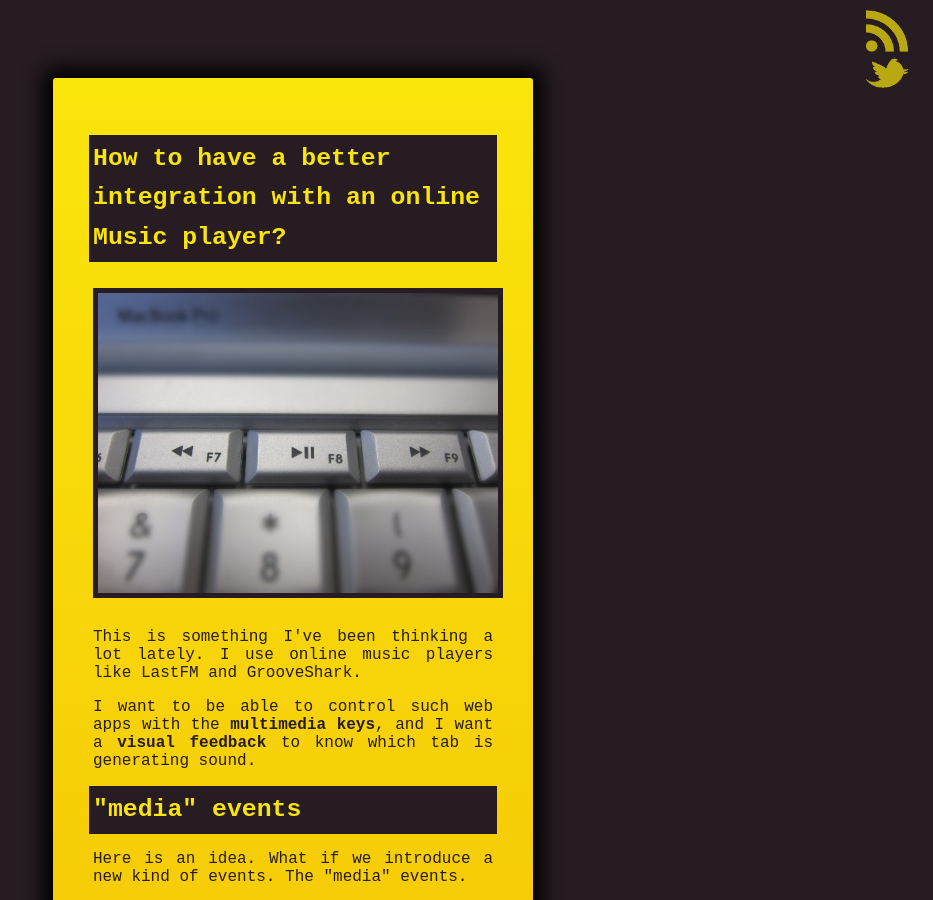
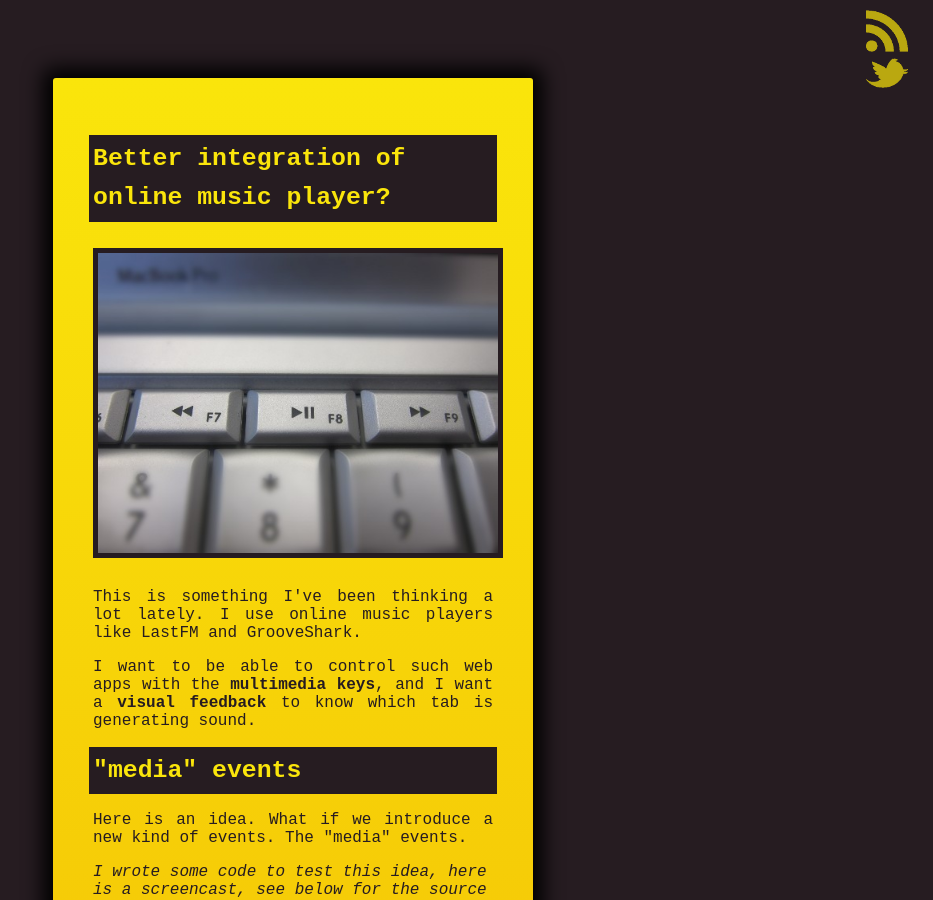
Before and after one commit to paulrouget/paulrouget.github.com, a Jekyll site: the page built from _posts/2011-04-26-mediaevents.html, in a window 1280 px wide and 900 px high. Shown: the whole window, without its empty margins (347-1280 px from the left). Built offline with Jekyll 4.4.1, drawn with Linux system fonts in a browser that asks for light colours; some web fonts are replaced.

Commit message:
change title

```diff
--- a/_posts/2011-04-26-mediaevents.html
+++ b/_posts/2011-04-26-mediaevents.html
@@ -6,8 +6,7 @@ comments: true
 mozilla: true
 ---
 
-<h1>How to have a better integration with
-an online Music player?</h1>
+<h1>Better integration of online music player?</h1>
 
 <img class="postimg" src="/assets/posts/keys.jpg">
 
```
